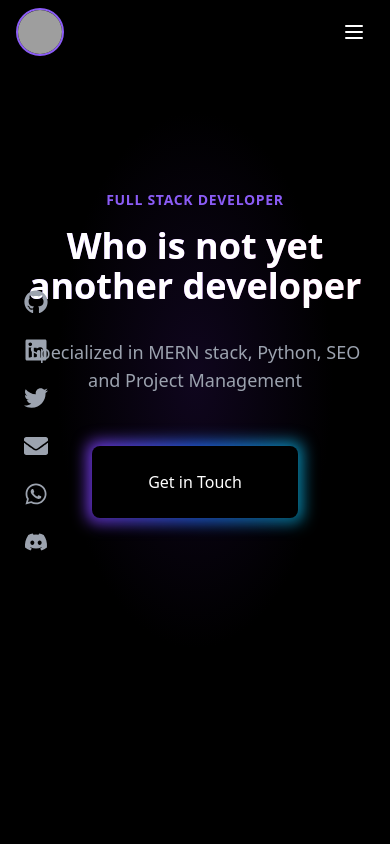
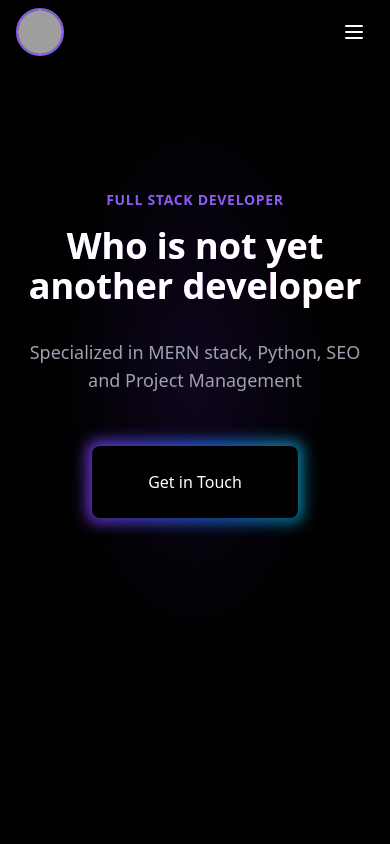
Before and after one commit to Vaibhavkulshrestha12/Portfolio, a React (Vite) app: page / in a window 390 px wide. Shown: the top 844 px of the page. Built offline with nearby package versions, Linux system fonts and the light colour scheme; grey boxes are pictures that could not be loaded.

Commit message:
fixed the mobile view

```diff
--- a/src/components/sections/SocialLinks.tsx
+++ b/src/components/sections/SocialLinks.tsx
@@ -1,8 +1,8 @@
-import { FaEnvelope, FaGithub, FaLinkedin, FaTwitter, FaWhatsapp,FaDiscord } from 'react-icons/fa';
+import { FaEnvelope, FaGithub, FaLinkedin, FaTwitter, FaWhatsapp, FaDiscord } from 'react-icons/fa';
 
 export const SocialLinks = () => {
   return (
-    <div className="fixed left-6 top-1/2 -translate-y-1/2 z-50">
+    <div className="fixed left-6 top-1/2 -translate-y-1/2 z-50 hidden md:block">
       <div className="flex flex-col gap-6">
         <SocialLink href="https://github.com/Vaibhavkulshrestha12" icon={<FaGithub size={24} />} />
         <SocialLink href="https://www.linkedin.com/in/vaibhav-kulshrestha-053924283/" icon={<FaLinkedin size={24} />} />
@@ -10,7 +10,6 @@ export const SocialLinks = () => {
         <SocialLink href="mailto:vaibhavkulshrestha55@gmail.com" icon={<FaEnvelope size={24} />} />
         <SocialLink href="https://wa.me/+917355479199" icon={<FaWhatsapp size={24} />} />
         <SocialLink href="https://discord.com/users/idk_alpha_" icon={<FaDiscord size={24} />} />
-
       </div>
     </div>
   );
```
